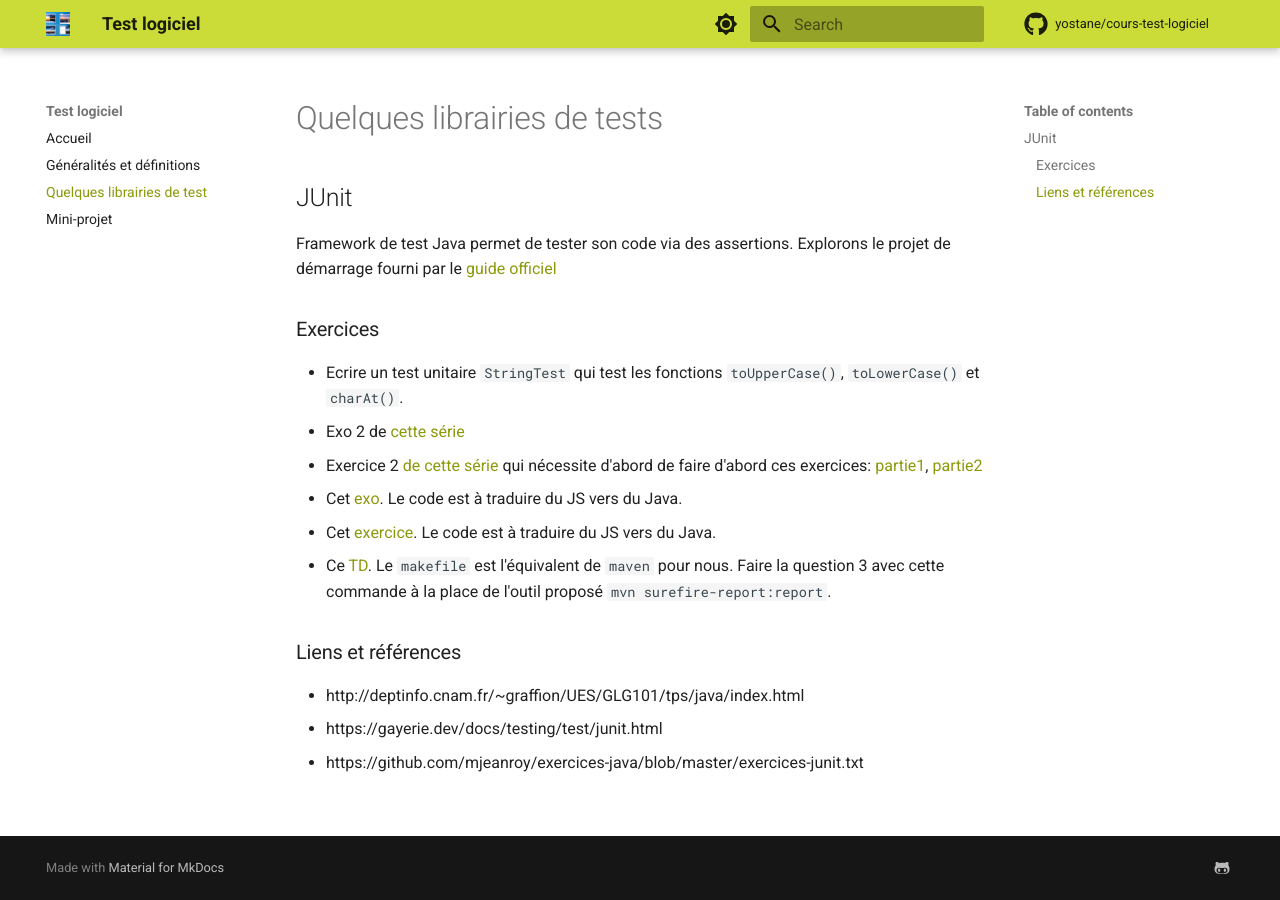
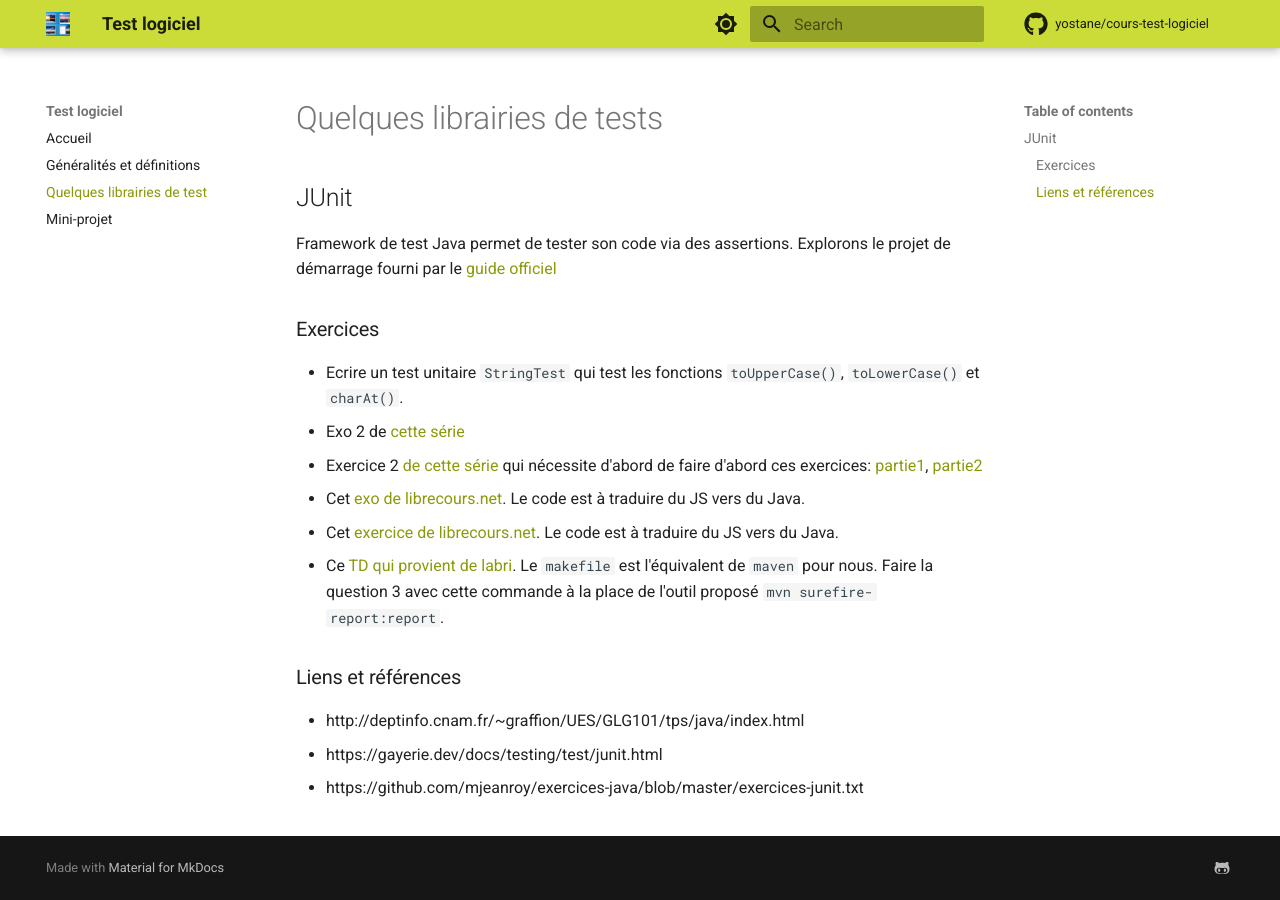
Before and after one commit to yostane/cours-test-logiciel, an MkDocs documentation site: the page built from docs/librairies.md, in a window 1280 px wide. Built offline with MkDocs 1.6.1 and Material for MkDocs 9.7.7, drawn with Linux system fonts in a browser that asks for light colours; comment, search, counter and statistics services are not loaded.

Commit message:
MAJ exos

```diff
--- a/docs/librairies.md
+++ b/docs/librairies.md
@@ -10,9 +10,9 @@
 -   Ecrire un test unitaire `StringTest` qui test les fonctions `toUpperCase()`, `toLowerCase()` et `charAt()`.
 -   Exo 2 de [cette série](http://deptinfo.cnam.fr/~graffion/UES/GLG101/tps/java/index.html)
 -   Exercice 2 [de cette série](https://github.com/mjeanroy/exercices-java/blob/master/exercices-junit.txt) qui nécessite d'abord de faire d'abord ces exercices: [partie1](https://github.com/mjeanroy/exercices-java/blob/master/exercice-data-structures.txt), [partie2](https://github.com/mjeanroy/exercices-java/blob/master/exercice-data-structures2.txt)
--   Cet [exo](https://librecours.net/module/js/js18/test-unitaire_app.xhtml). Le code est à traduire du JS vers du Java.
--   Cet [exercice](https://librecours.net/module/js/js18/test-fonctionnel_app.xhtml). Le code est à traduire du JS vers du Java.
--   Ce [TD](https://www.labri.fr/perso/renault/working/teaching/testlog/files/td2.pdf). Le `makefile` est l'équivalent de `maven` pour nous. Faire la question 3 avec cette commande à la place de l'outil proposé `mvn surefire-report:report`.
+-   Cet [exo de librecours.net](https://librecours.net/module/js/js18/test-unitaire_app.xhtml). Le code est à traduire du JS vers du Java.
+-   Cet [exercice de librecours.net](https://librecours.net/module/js/js18/test-fonctionnel_app.xhtml). Le code est à traduire du JS vers du Java.
+-   Ce [TD qui provient de labri](https://www.labri.fr/perso/renault/working/teaching/testlog/files/td2.pdf). Le `makefile` est l'équivalent de `maven` pour nous. Faire la question 3 avec cette commande à la place de l'outil proposé `mvn surefire-report:report`.
 
 ### Liens et références
 
```
